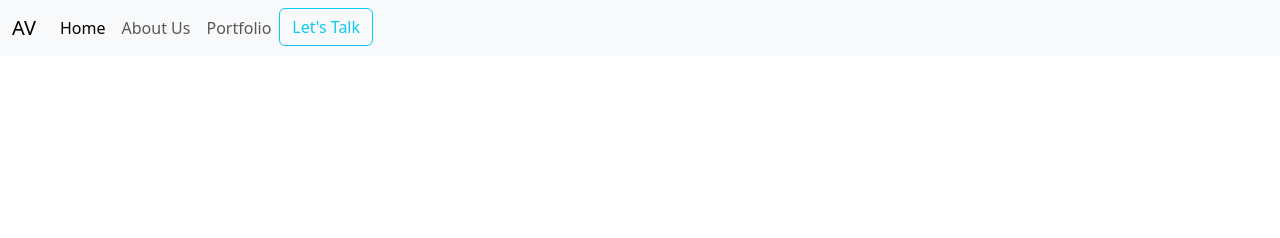
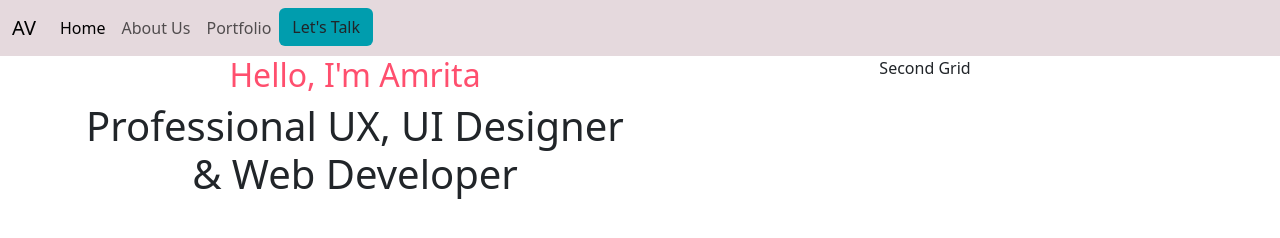
Before and after one commit to amritapathak89/TP-CV-Amrita, a plain HTML site: page index.html in a window 1280 px wide. Drawn offline with nearby package versions, Linux system fonts and the light colour scheme.

Commit message:
images folder created

```diff
--- a/index.html
+++ b/index.html
@@ -9,7 +9,7 @@
 </head>
 <body>
   <header>
-    <nav class="navbar navbar-expand-lg bg-body-tertiary">
+    <nav class="navbar sticky-top navbar-expand-lg">
       <div class="container-fluid">
         <a class="navbar-brand" href="#">AV</a>
         <button class="navbar-toggler" type="button" data-bs-toggle="collapse" data-bs-target="#navbarNav" aria-controls="navbarNav" aria-expanded="false" aria-label="Toggle navigation">
@@ -27,13 +27,24 @@
             <a class="nav-link" href="#">Portfolio</a>
           </li>
           <li class="nav-item">
-            <button type="button" class="btn btn-outline-info">Let's Talk</button>
+            <button type="button" class="btn">Let's Talk</button>
           </li>
         </ul>
-      </div>
-      </div>
     </nav>
   </header>
+  <div class="container-fluid">
+    <div class="container text-center">
+      <div class="row">
+      <div class="col">
+        <h2 id="name">Hello, I'm Amrita</h2>
+        <h1>Professional UX, UI Designer & Web Developer</h1>
+      </div>
+      <div class="col">
+      Second Grid
+      </div>
+    </div>
+    </div>
+  </div>
 <script src="https://cdn.jsdelivr.net/npm/bootstrap@5.3.0/dist/js/bootstrap.bundle.min.js" integrity="sha384-geWF76RCwLtnZ8qwWowPQNguL3RmwHVBC9FhGdlKrxdiJJigb/j/68SIy3Te4Bkz" crossorigin="anonymous"></script>
 </body>
 </html>
--- a/style.css
+++ b/style.css
@@ -0,0 +1,10 @@
+.navbar {
+  background-color: #e5d9dd;;
+}
+button.btn {
+  background-color: #009DAE;
+}
+
+#name {
+  color: #FF4F6E
+}
```
Also changed, not shown: images/portfolio-image.jpg (added).
